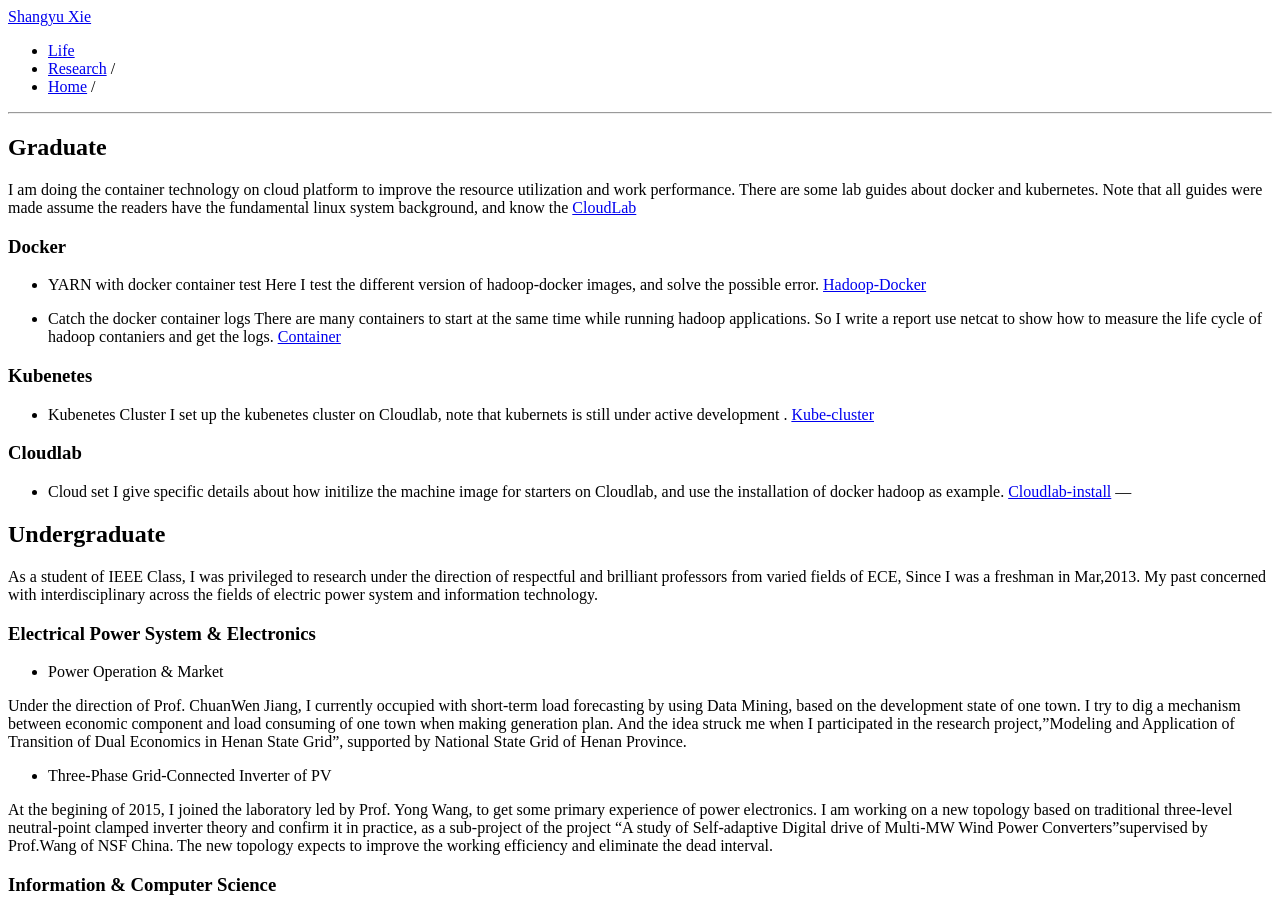
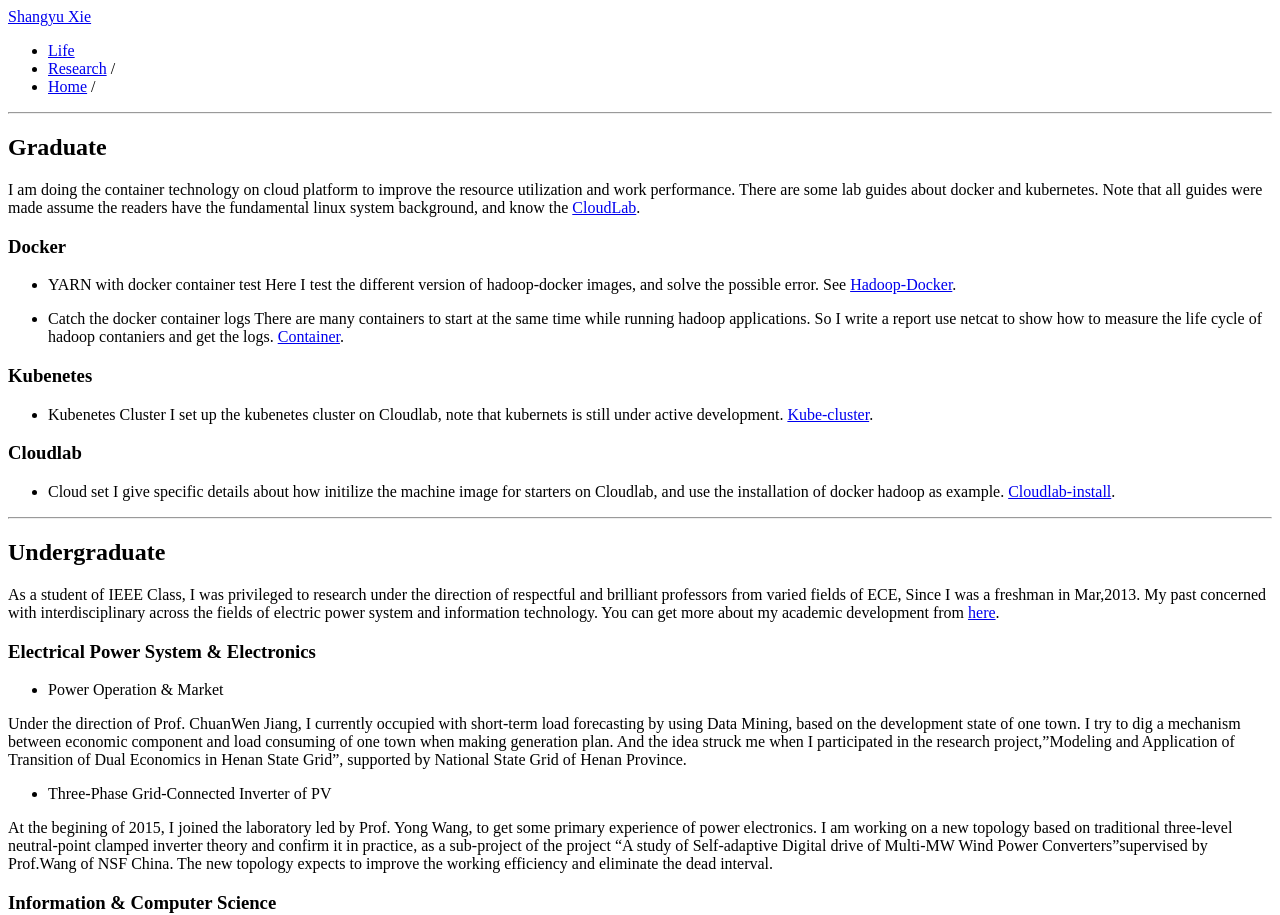
Before and after one commit to songwellxie/songwellxie.github.io, a Jekyll site: the page built from research.md, in a window 1280 px wide. Shown: the top 915 px of the page. Built offline with Jekyll 4.4.1, drawn with Linux system fonts in a browser that asks for light colours; our own code applies the rules of GitHub Pages for plain Markdown files.

Commit message:
Update research.md

```diff
--- a/research.md
+++ b/research.md
@@ -3,26 +3,27 @@ layout: default
 ---
 
 ## Graduate
-I am doing the container technology on cloud platform to improve the resource utilization and work performance. There are some lab guides about docker and kubernetes. Note that all guides were made assume the readers have the fundamental linux system background, and know the [CloudLab](https://cloudlab.us/)
+I am doing the container technology on cloud platform to improve the resource utilization and work performance. There are some lab guides about docker and kubernetes. Note that all guides were made assume the readers have the fundamental linux system background, and know the [CloudLab](https://cloudlab.us/).
 
 ### Docker
 * YARN with docker container test
-Here I test the different version of hadoop-docker images, and solve the possible error. [Hadoop-Docker](Hadoop-Docker.pdf)
+Here I test the different version of hadoop-docker images, and solve the possible error. See [Hadoop-Docker](Hadoop-Docker.pdf).
 
 * Catch the docker container logs
-There are many containers to start at the same time while running hadoop applications. So I write a report use netcat to show how to measure the life cycle of hadoop contaniers and get the logs. [Container](Container-log.pdf)
+There are many containers to start at the same time while running hadoop applications. So I write a report use netcat to show how to measure the life cycle of hadoop contaniers and get the logs. [Container](Container-log.pdf).
 
 ### Kubenetes
 * Kubenetes Cluster
-I set up the kubenetes cluster on Cloudlab, note that kubernets is still under active development . [Kube-cluster](kube-cluster.pdf)
+I set up the kubenetes cluster on Cloudlab, note that kubernets is still under active development. [Kube-cluster](kube-cluster.pdf).
 
 ### Cloudlab
 * Cloud set
-I give specific details about how initilize the machine image for starters on Cloudlab, and use the installation of docker hadoop as example. [Cloudlab-install](Cloudlab-install.pdf)
+I give specific details about how initilize the machine image for starters on Cloudlab, and use the installation of docker hadoop as example. [Cloudlab-install](Cloudlab-install.pdf).
+
 ---
 
 ## Undergraduate
-As a student of IEEE Class, I was privileged to research under the direction of respectful and brilliant professors from varied fields of ECE, Since I was a freshman in Mar,2013. My past concerned with interdisciplinary across the fields of electric power system and information technology.
+As a student of IEEE Class, I was privileged to research under the direction of respectful and brilliant professors from varied fields of ECE, Since I was a freshman in Mar,2013. My past concerned with interdisciplinary across the fields of electric power system and information technology. You can get more about my academic development from [here](More about undergraduate.pdf).
 
 ### Electrical Power System & Electronics
 * Power Operation & Market
@@ -41,3 +42,4 @@ Taking the professional course Wireless Communications: Principles and Applicati
 * Security of Smart metering
 
 I also take Computer Network,for the interest in the lesson itself and its mentor Prof. Weijia Jia, too. I think the technology of information and computer science is a auxiliary tool for the power system and the power engineers and researchers could learn from it but not to lose the attribute of power systems itself. As a good chance to get the tough warm-up,I have full enthusiasm working on the cyber security of smart grid, mainly concern on the Advanced Metering Infrastructure (AMI). To be more precise, I just focus on the communication of smart meter. What a magic thing from scientist. I want to get some idea of communication protocol concerns with security and privacy of metering data on smart meter's communication.
+<img class="profile-picture" src="component.png">
```
